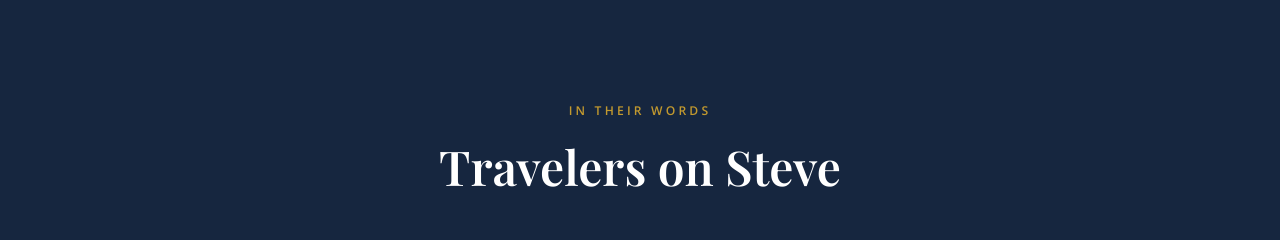
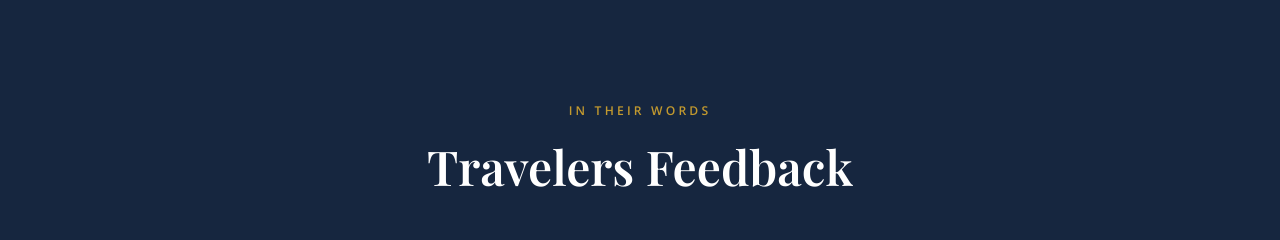
Before and after one commit to Jfade252/bigstepstravel, a website: page index.html in a window 1280 px wide. Shown: the part 6920-7160 px from the top of the page. Drawn offline with nearby package versions, Linux system fonts and the light colour scheme.

Commit message:
Update bolt-cc-agent

```diff
--- a/index.html
+++ b/index.html
@@ -436,7 +436,7 @@ footer .fnote{font-size:.78rem;margin-top:1.4rem;color:rgba(255,255,255,.4)}
 <section class="testimonials">
   <div class="wrap">
     <p class="eyebrow">In their words</p>
-    <h2>Travelers on Steve</h2>
+    <h2>Travelers Feedback</h2>
     <div class="quote-grid">
       <div class="quote"><p>"[ Placeholder — swap for a real client quote about an unforgettable trip Steve designed. ]"</p><div class="who">— Guest Name, Trip</div></div>
       <div class="quote"><p>"[ Placeholder — what made the experience feel personal and local. ]"</p><div class="who">— Guest Name, Trip</div></div>
```
